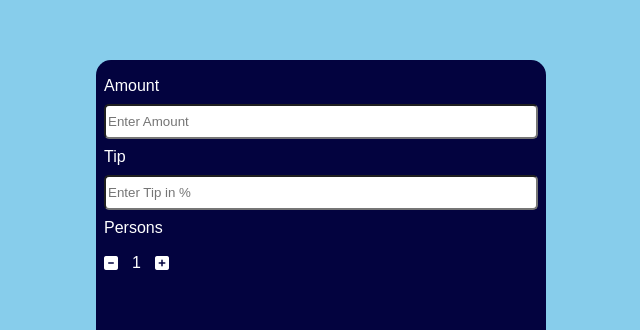
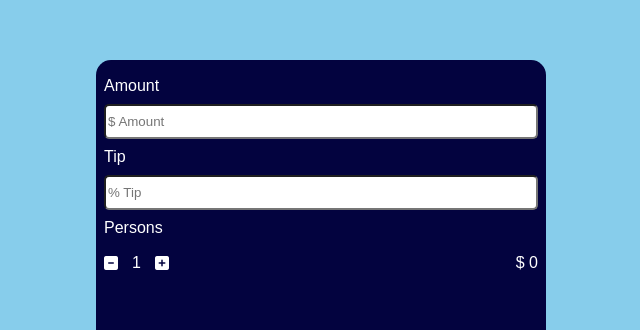
Before and after one commit to Mujeebhussain153/tip_calculator, a plain HTML site: page index.html in a window 1280 px wide. Shown: the part 115-445 px from the top of the page, 319-959 px from the left. Drawn offline with Linux system fonts and the light colour scheme.

Commit message:
Added a div to show the total bill

```diff
--- a/index.html
+++ b/index.html
@@ -12,14 +12,19 @@
     <div class="main">
         <div class="sub-main">
             <label for="amount">Amount</label><br>
-            <input type="text" id="amount" placeholder="Enter Amount" class="input-elements"><br>
+            <input type="text" id="amount" placeholder="$ Amount" class="input-elements"><br>
             <label for="tip">Tip</label><br>
-            <input type="text" id="tip" placeholder="Enter Tip in %" class="input-elements"><br>
+            <input type="text" id="tip" placeholder="% Tip" class="input-elements"><br>
             <label for="tip">Persons</label><br>
-            <div class="inc-dnc">
-                <i class="fa-solid fa-square-minus" id="decrement"></i>
-                <p id="people" style="height: 35px;">1</p>
-                <i class="fa-solid fa-square-plus" id="increment"></i>
+            <div class="calculations">
+                <div class="inc-dnc">
+                    <i class="fa-solid fa-square-minus" id="decrement"></i>
+                    <p id="people" style="height: 35px;">1</p>
+                    <i class="fa-solid fa-square-plus" id="increment"></i>
+                </div>
+                <div class="total">
+                    <p id="people" style="height: 35px;">$ 0</p>
+                </div>
             </div>
         </div>
     </div>
--- a/style.css
+++ b/style.css
@@ -33,3 +33,7 @@
     justify-content: space-between;
     align-items: center;
 }
+.calculations{
+    display: flex;
+    justify-content: space-between;
+}
```
